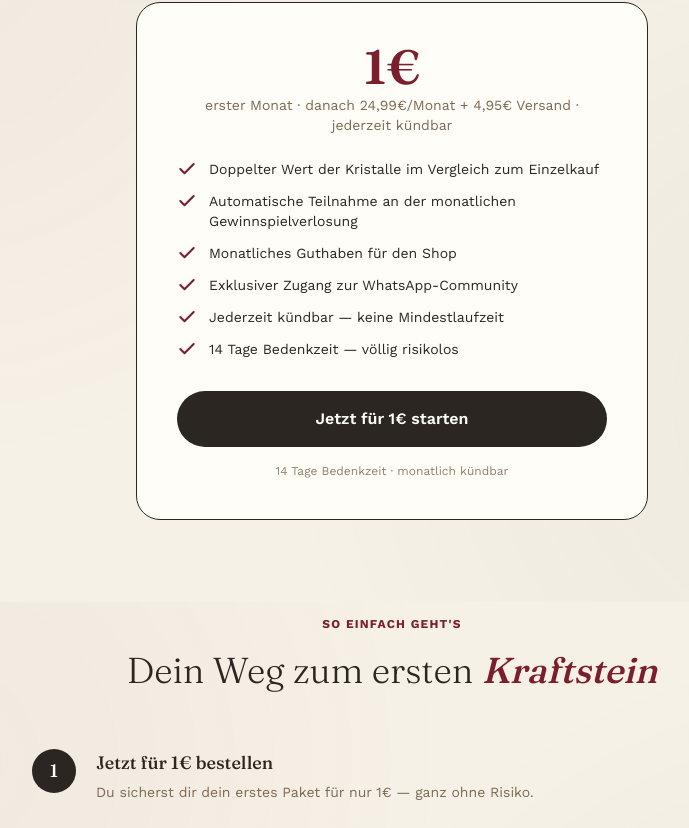
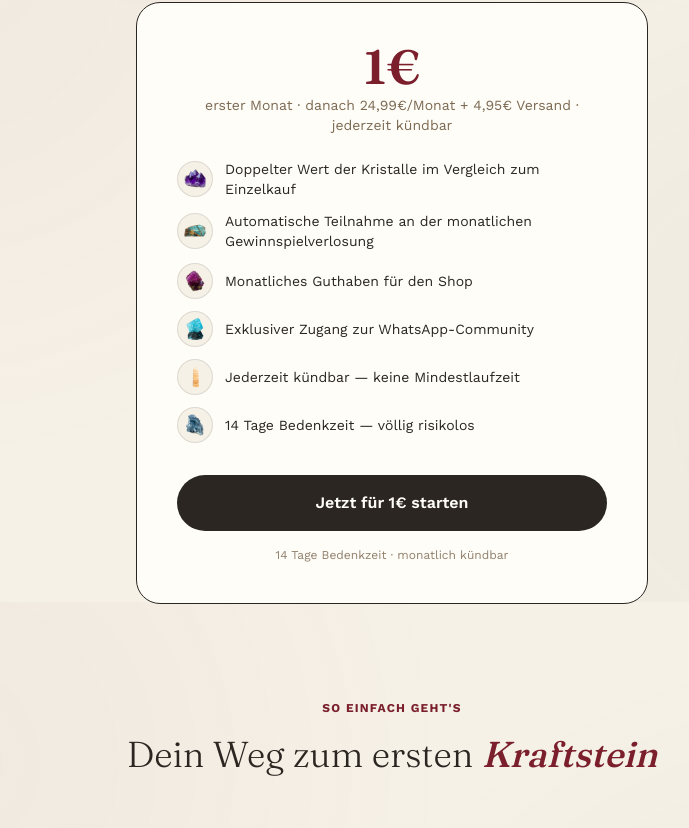
Before and after one commit to pajosch212/monats-kristalle, a Next.js app: page /monats-kristalle/abo in a window 1280 px wide. Shown: the part 998-1826 px from the top of the page, without its empty margins (248-937 px from the left). Built offline with nearby package versions, Linux system fonts and the light colour scheme.

Commit message:
Replace checkmark icons with crystal photos in the abo value list
Each benefit line now shows a small round crystal image (amethyst,
labradorite, ruby, etc.) instead of a generic checkmark, tying the
list visually back to the product.

```diff
--- a/components/abo/AboHero.tsx
+++ b/components/abo/AboHero.tsx
@@ -1,15 +1,14 @@
 import Image from "next/image";
-import { Check } from "lucide-react";
 import { asset } from "@/lib/assets";
 import { CHECKOUT_URL } from "@/lib/checkout";
 
 const checklist = [
-  "Doppelter Wert der Kristalle im Vergleich zum Einzelkauf",
-  "Automatische Teilnahme an der monatlichen Gewinnspielverlosung",
-  "Monatliches Guthaben für den Shop",
-  "Exklusiver Zugang zur WhatsApp-Community",
-  "Jederzeit kündbar — keine Mindestlaufzeit",
-  "14 Tage Bedenkzeit — völlig risikolos",
+  { text: "Doppelter Wert der Kristalle im Vergleich zum Einzelkauf", image: asset("/images/crystals/amethyst.png") },
+  { text: "Automatische Teilnahme an der monatlichen Gewinnspielverlosung", image: asset("/images/crystals/labradorit.png") },
+  { text: "Monatliches Guthaben für den Shop", image: asset("/images/crystals/rubin.png") },
+  { text: "Exklusiver Zugang zur WhatsApp-Community", image: asset("/images/crystals/tuerkiser-kristall.png") },
+  { text: "Jederzeit kündbar — keine Mindestlaufzeit", image: asset("/images/crystals/zitrin.png") },
+  { text: "14 Tage Bedenkzeit — völlig risikolos", image: asset("/images/crystals/aquamarin.png") },
 ];
 
 export function AboHero() {
@@ -53,9 +52,11 @@ export function AboHero() {
 
           <ul className="flex flex-col gap-3 text-left mb-8">
             {checklist.map((item) => (
-              <li key={item} className="flex gap-3 items-start text-sm text-ink">
-                <Check className="h-5 w-5 flex-shrink-0 text-terracotta" strokeWidth={2.5} />
-                {item}
+              <li key={item.text} className="flex gap-3 items-center text-sm text-ink">
+                <span className="relative w-9 h-9 flex-shrink-0 rounded-full bg-bg border border-line overflow-hidden">
+                  <Image src={item.image} alt="" fill className="object-contain p-1.5" sizes="36px" />
+                </span>
+                {item.text}
               </li>
             ))}
           </ul>
```
